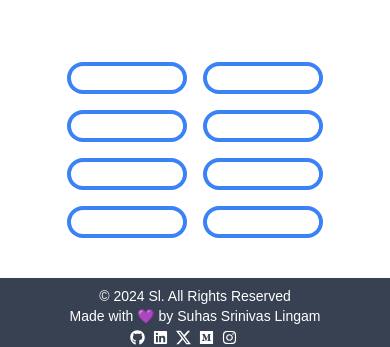
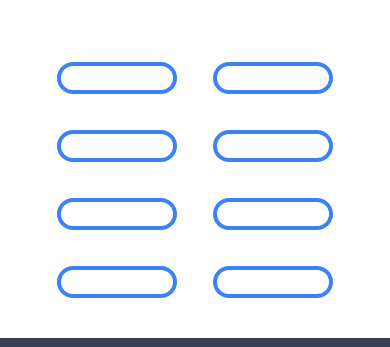
Before and after one commit to SuhasLingam/My-Portfolio, a React (Vite) app in the folder client/: page / in a window 390 px wide. Shown: the part 3495-3842 px from the top of the page. Built offline with nearby package versions, Linux system fonts and the light colour scheme; a web font is replaced by a local one.

Commit message:
Made Calender Respnsive and Updated Porjects1

```diff
--- a/client/src/components/Projects/project1.jsx
+++ b/client/src/components/Projects/project1.jsx
@@ -49,9 +49,9 @@ const project1 = () => {
       </div>
 
       <div className="flex items-center justify-center">
-        <div className="md:gap-11 w-max md:grid-cols-4 grid grid-cols-2 gap-6 m-auto">
+        <div className="md:gap-11 w-max md:grid-cols-4 gap-11 grid grid-cols-2">
           {ProList.map((items) => (
-            <span className="md:w-[340px] w-[200px] rounded-2xl backdrop-blur-[10px] hover:transition-all ring-4 ring-blue-500 hover:delay-75 hover:ease-in-out hover:shadow-blue-500 hover:shadow-custom md:flex-col  md:h-[450px] h-[310px] flex relative justify-center items-center">
+            <span className="md:w-[340px] w-[160px] rounded-2xl backdrop-blur-[10px] hover:transition-all ring-4 ring-blue-500 hover:delay-75 hover:ease-in-out hover:shadow-blue-500 hover:shadow-custom md:flex-col  md:h-[450px] h-[240px] flex relative justify-center items-center">
               <a href={items.link}>{items.name}</a>
             </span>
           ))}
```
